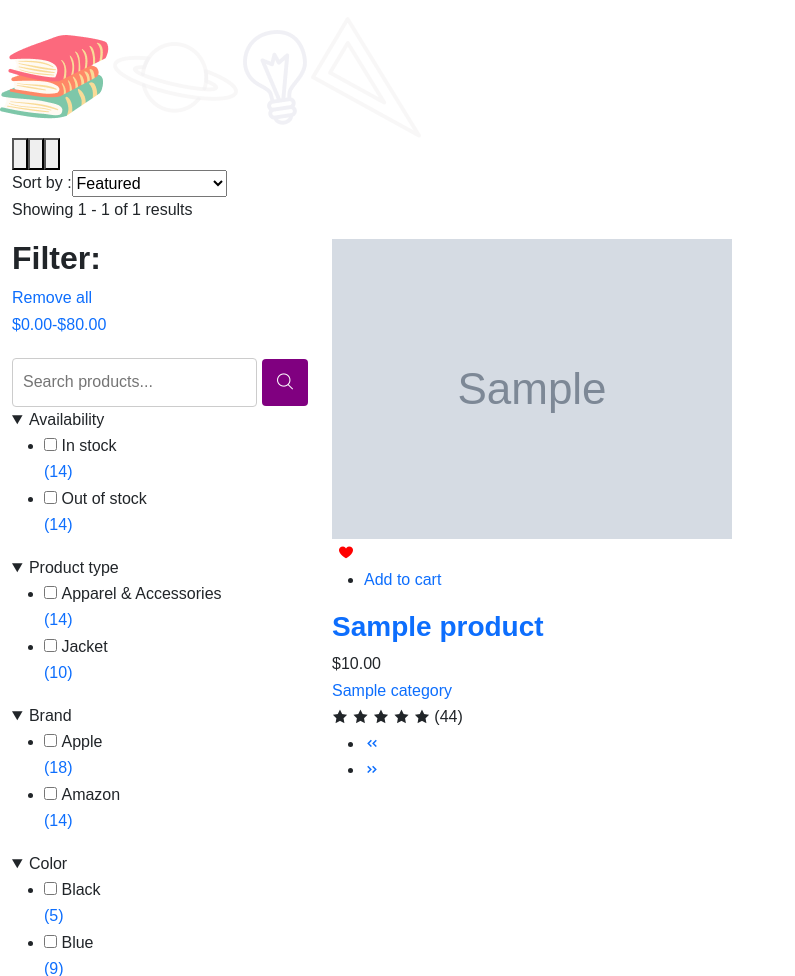
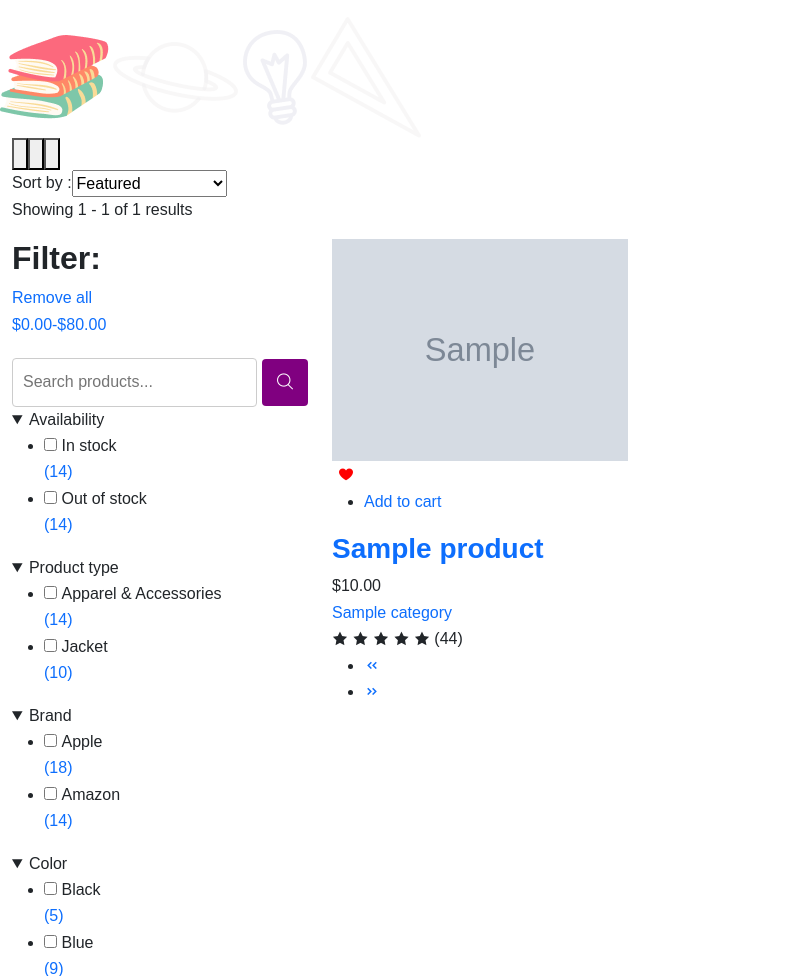
Before and after one commit to Adexbobo23/Finendar, a Django app: page /shop/products/ in a window 1280 px wide. Shown: the part 2818-3794 px from the top of the page, without its empty margins (0-795 px from the left). Run offline with Django 5.2, Linux system fonts and the light colour scheme; a user stored in the database is signed in; tables that the repository leaves empty hold one stand-in row (values such as "Sample post"); grey boxes marked "Sample" are stand-in pictures; some libraries are stand-ins or nearby versions.

Commit message:
More functions is Added

```diff
--- a/ecommerce/forms.py
+++ b/ecommerce/forms.py
@@ -4,4 +4,4 @@ from .models import Product
 class ProductForm(forms.ModelForm):
     class Meta:
         model = Product
-        fields = ['title', 'description', 'price', 'discounted_price', 'category', 'main_image', 'image1', 'image2', 'image3', 'image4', 'video', 'stock', 'available']
+        fields = ['title', 'description', 'tags', 'price', 'discounted_price', 'category', 'main_image', 'image1', 'image2', 'image3', 'image4', 'video', 'stock', 'available']
--- a/templates/ecommerce/shop.html
+++ b/templates/ecommerce/shop.html
@@ -515,9 +515,9 @@
                                 <div class="row">
                                     {% if products %}
                                     {% for product in products %}
-                                            <!-- single product start this works -->
-                                            <div class="col-xl-6 col-lg-6 col-md-4 col-sm-6 col-12 column__custom__class">
-                                                <div class="gridarea__wraper product__grid">
+                                        <!-- single product start -->
+                                        <div class="col-xl-4 col-lg-6 col-md-12 col-sm-6 col-12" data-aos="fade-up">
+                                            <div class="gridarea__wraper gridarea__wraper__2">
                                                 <div class="gridarea__img">
                                                     <a href="{% url 'product_detail' product.slug %}">
                                                         <img loading="lazy" src="{{ product.main_image.url }}" alt="{{ product.title }}">
@@ -551,7 +551,9 @@
                                                 </div>
                                                 <div class="gridarea__content">
                                                     <div class="gridarea__heading">
-                                                            <h3><a href="{% url 'product_detail' product.slug %}">{{ product.title }}</a></h3>
+                                                        <h3>
+                                                            <a href="{% url 'product_detail' product.slug %}">{{ product.title }}</a>
+                                                        </h3>
                                                     </div>
                                                     <div class="gridarea__price">
                                                         ${{ product.discounted_price|default:product.price }}
@@ -582,6 +584,7 @@
                                         </div>
                                     </div>
                                 {% endif %}
+
                                 </div>
                             </div>
 
```
Also changed, not shown: media/products/Apple-iPhone-15-lineup-hero-geo-230912_inline.jpg (added), media/products/Apple-iPhone-15-lineup-hero-geo-230912_inline_Qdh1gDc.jpg (added), media/products/Apple-iPhone-15-lineup-hero-geo-230912_inline_imQKJtQ.jpg (added), media/products/Apple-iPhone-15-lineup-hero-geo-230912_inline_tnOAQpd.jpg (added), media/products/Apple-iPhone-15-lineup-hero-geo-230912_inline_v1Q8n8i.jpg (added), media/products/apple_iphone-12_2-up_geo_10132020_inline.jpg (added), media/products/apple_iphone-12_2-up_geo_10132020_inline_4O1GTG4.jpg (added), media/products/apple_iphone-12_2-up_geo_10132020_inline_DL5sAqE.jpg (added), media/products/apple_iphone-12_2-up_geo_10132020_inline_WIV70e3.jpg (added), media/products/apple_iphone-12_2-up_geo_10132020_inline_al0YQKb.jpg (added), media/products/cehv12_pzd4cmG.jpg (added). Lines whose indentation alone changed are shown as unchanged.
